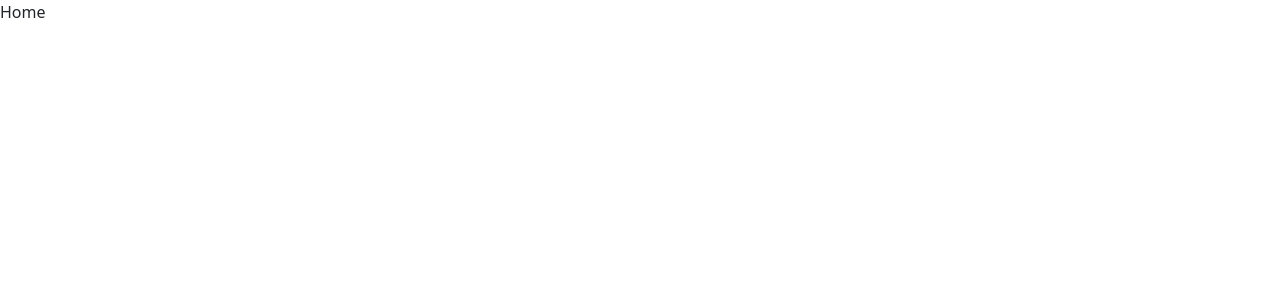
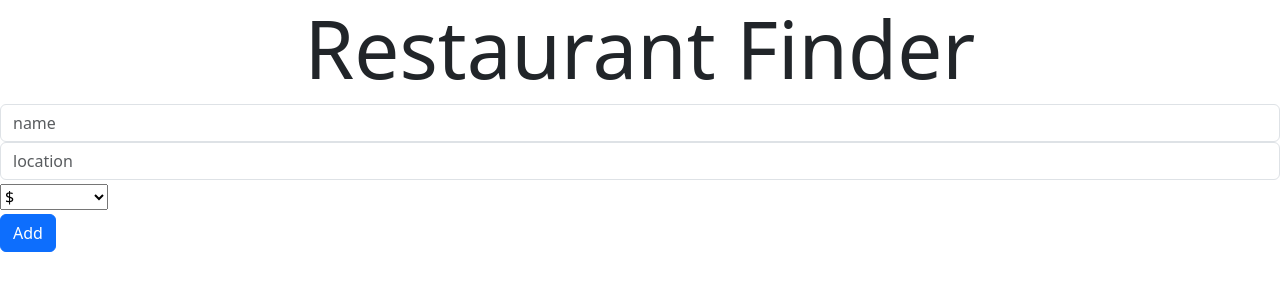
Before and after one commit to princemanzi/Yelp-clone, a React (Create React App) app in the folder client/: page / in a window 1280 px wide. Shown: the top 300 px of the page. Built offline with nearby package versions, Linux system fonts and the light colour scheme.

Commit message:
initial commit

```diff
--- /dev/null
+++ b/client/src/components/AddRestaurants.jsx
@@ -0,0 +1,31 @@
+import React from 'react'
+
+const AddRestaurants = () => {
+  return (
+    <div className='mb-4'>
+        <form action="">
+            <div className="form-row">
+                <div className="col">
+                    <input type="text" className='form-control' placeholder='name'/>
+                </div>
+                <div className="col">
+                    <input className='form-control' type="text" placeholder='location'/>
+                </div>
+                <div className="col">
+                    <select className="custom-select my-1 mr-sm-2">
+                        <option disabled>Price range</option>
+                        <option value="1">$</option>
+                        <option value="2">$$</option>
+                        <option value="3">$$$</option>
+                        <option value="4">$$$$</option>
+                        <option value="5">$$$$$</option>
+                    </select>
+                </div>
+                <button className="btn btn-primary">Add</button>
+            </div>
+        </form>
+    </div>
+  )
+}
+
+export default AddRestaurants
--- /dev/null
+++ b/client/src/components/Header.jsx
@@ -0,0 +1,11 @@
+import React from 'react'
+
+const Header = () => {
+  return (
+    <div>
+        <h1 className='font-weight-light display-1 text-center'>Restaurant Finder</h1>
+    </div>
+  )
+}
+
+export default Header;
--- a/client/src/routes/Home.jsx
+++ b/client/src/routes/Home.jsx
@@ -1,8 +1,13 @@
 import React from 'react'
+import Header from '../components/Header'
+import AddRestaurants from '../components/AddRestaurants'
 
 const Home = () => {
   return (
-    <div>Home</div>
+    <div>
+      <Header/>
+      <AddRestaurants/>
+    </div>
   )
 }
 
```
Also changed, not shown: client/src/components/RestaurantsList.jsx (added).
